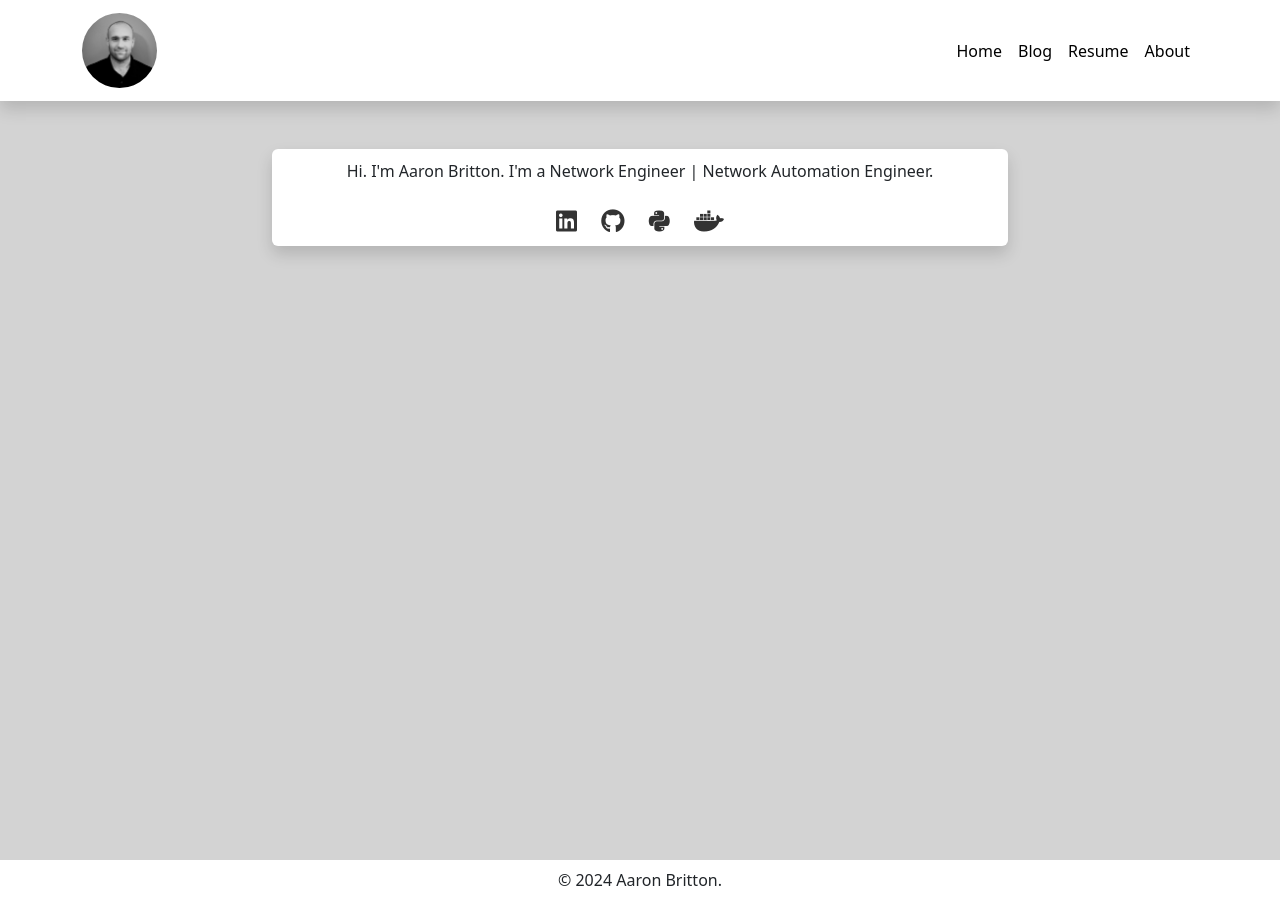
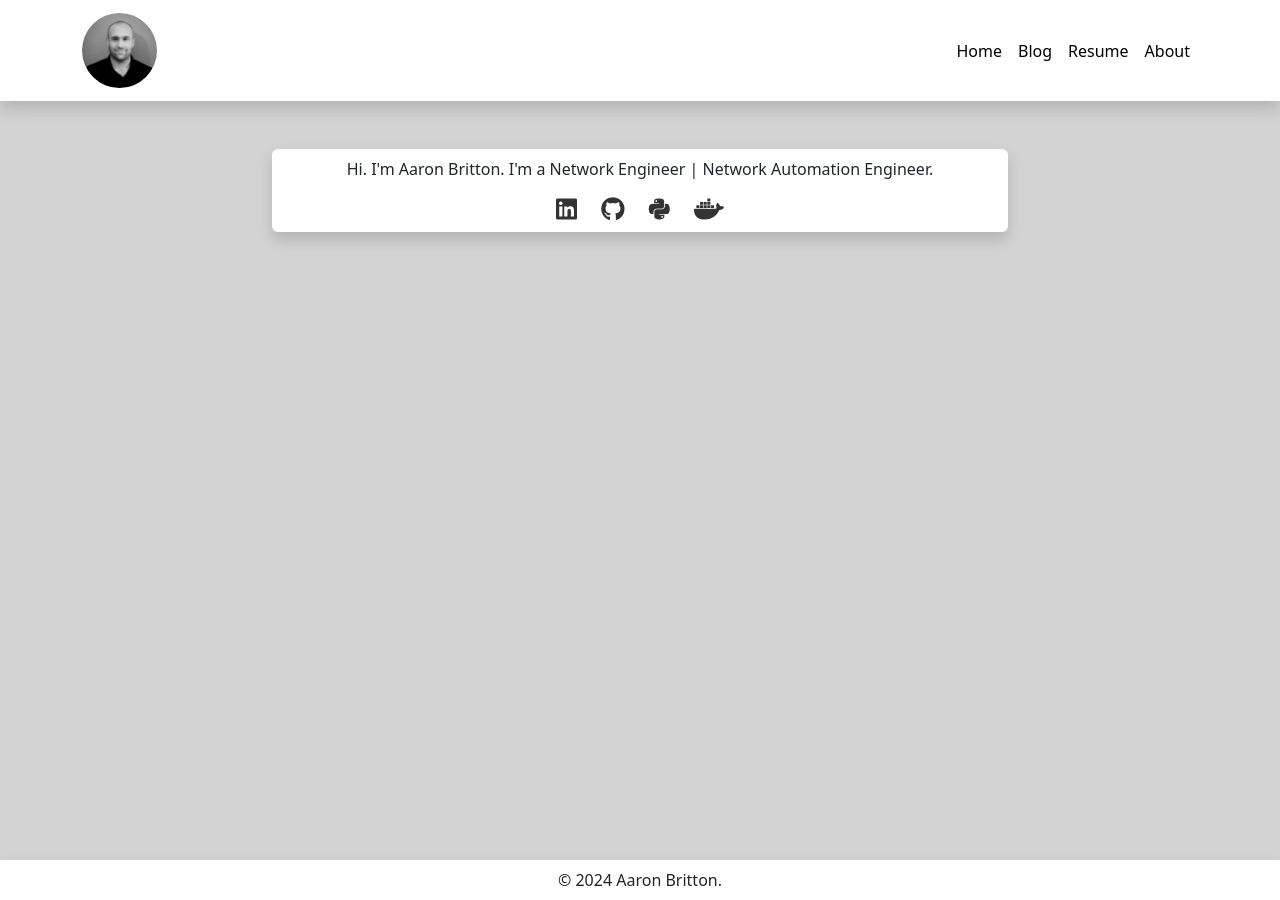
Before and after one commit to networkautomaniac/networkautomaniac.github.io, a Jekyll site: the page built from index.html, in a window 1280 px wide. Built offline with Jekyll 4.4.1, drawn with Linux system fonts in a browser that asks for light colours.

Commit message:
Update typos

```diff
--- a/_includes/footer.html
+++ b/_includes/footer.html
@@ -1,4 +1,4 @@
-<footer class="footer py-2 text-center bg-white fixed-bottom">
+<footer class="footer py-2 text-center bg-white shadow fixed-bottom">
   <div class="container">
     <span>&copy; {{ site.time | date: '%Y' }} Aaron Britton.</span>
   </div>
--- a/about.html
+++ b/about.html
@@ -24,7 +24,7 @@
         <ul class="text-start">
           <li><strong>Python:</strong> I create custom automation scripts and applications to streamline network
             operations, utilizing libraries and frameworks such as Netmiko, NAPALM, Flask and Django.</li>
-          <li><strong>Ansible:</strong> I use Ansible for configuration management and network provisioning, writing
+          <li><strong>Ansible:</strong> I use Ansible for configuration management, network provisioning and writing
             playbooks that ensure consistent and error-free deployments across network devices.</li>
           <li><strong>Docker:</strong> Containerization allows me to package and deploy automation tools and services
             efficiently. I also use Docker to simulate network environments for testing and development purposes.</li>
--- a/index.html
+++ b/index.html
@@ -6,8 +6,8 @@
 <div class="container mt-5">
   <div class="row justify-content-center">
     <div class="col-md-8">
-      <div class="rounded bg-white shadow text-center social-icons">
-        <p class="index-text">Hi. I'm Aaron Britton. I'm a Network Engineer | Network Automation Engineer.</p>
+      <div class="rounded bg-white shadow text-center p-2 social-icons">
+        <p>Hi. I'm Aaron Britton. I'm a Network Engineer | Network Automation Engineer.</p>
         <a href="https://www.linkedin.com/in/aaronleebritton/" target="_blank" class="fab fa-linkedin"></a>
         <a href="https://github.com/networkautomaniac" target="_blank" class="fab fa-github"></a>
         <a href="https://pypi.org/user/networkautomaniac/" target="_blank" class="fab fa-python"></a>
```
Also changed, not shown: other parts of about.html (+2 -2 lines), 1 other file.
